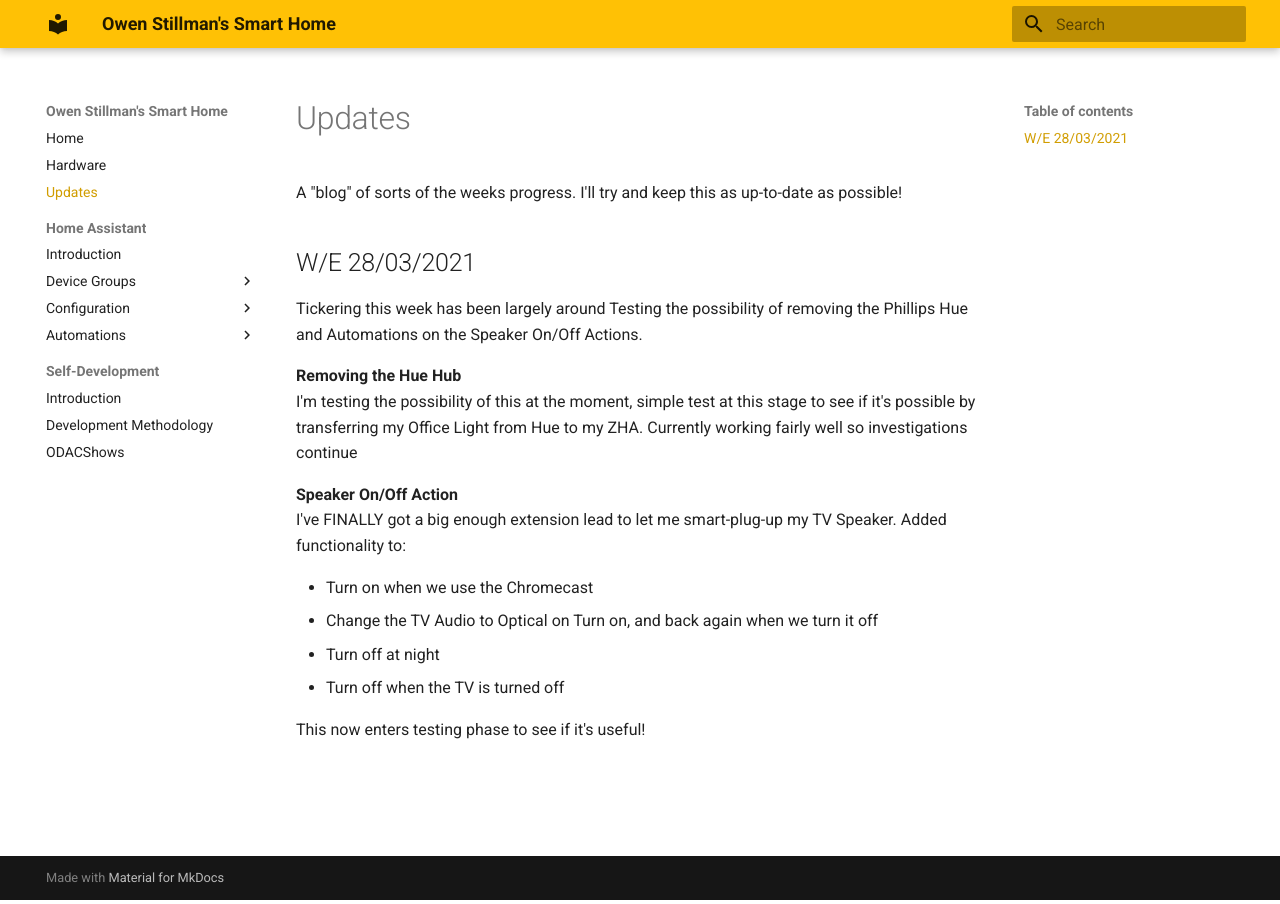
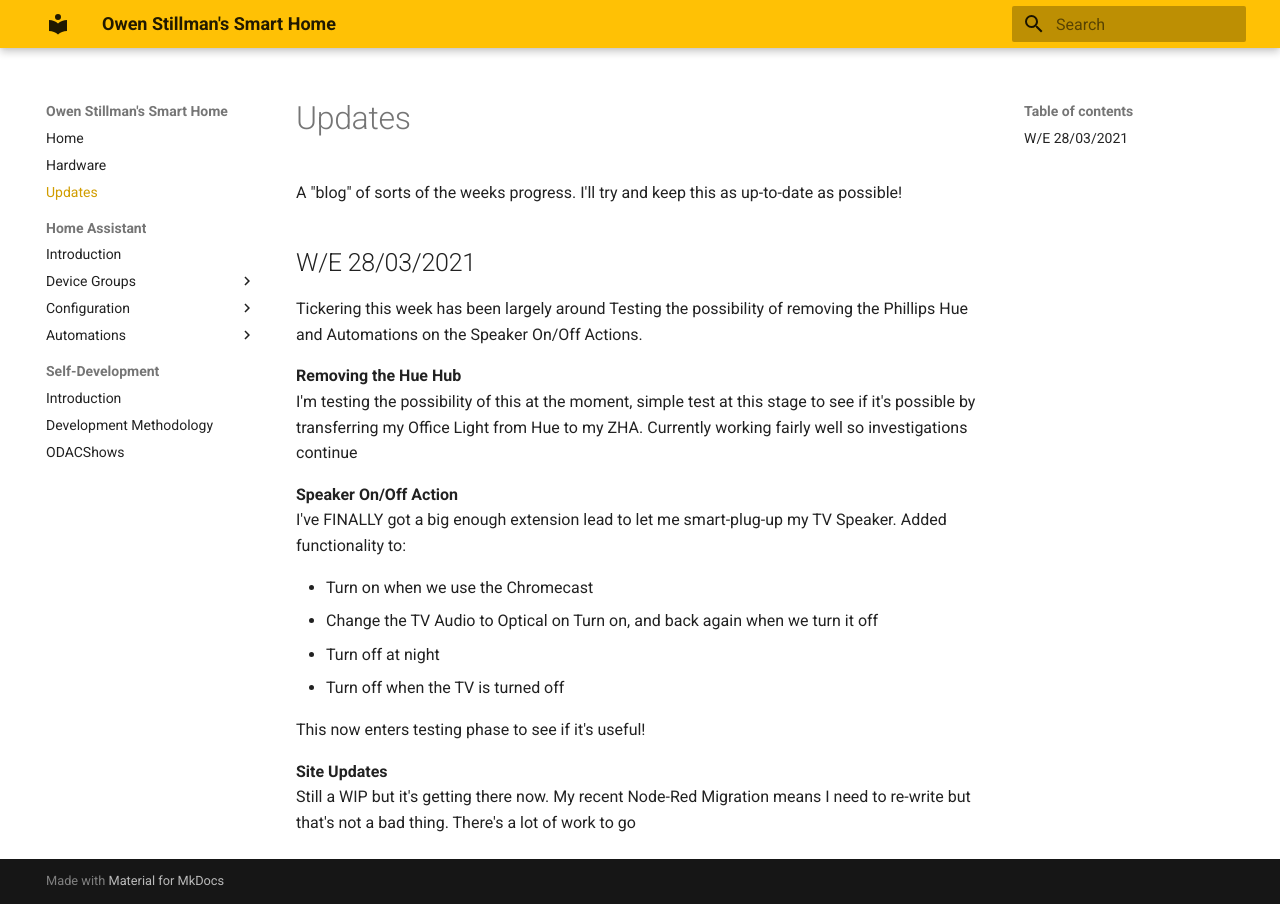
Before and after one commit to OStillman/HomeAssistant-Public, an MkDocs documentation site: the page built from docs/updates.md, in a window 1280 px wide. Built offline with MkDocs 1.6.1 and Material for MkDocs 9.7.7, drawn with Linux system fonts in a browser that asks for light colours.

Commit message:
Add Site Changes

```diff
--- a/docs/updates.md
+++ b/docs/updates.md
@@ -16,3 +16,6 @@ I've FINALLY got a big enough extension lead to let me smart-plug-up my TV Speak
 - Turn off when the TV is turned off
 
 This now enters testing phase to see if it's useful!
+
+**Site Updates**
+Still a WIP but it's getting there now. My recent Node-Red Migration means I need to re-write but that's not a bad thing. There's a lot of work to go
```
